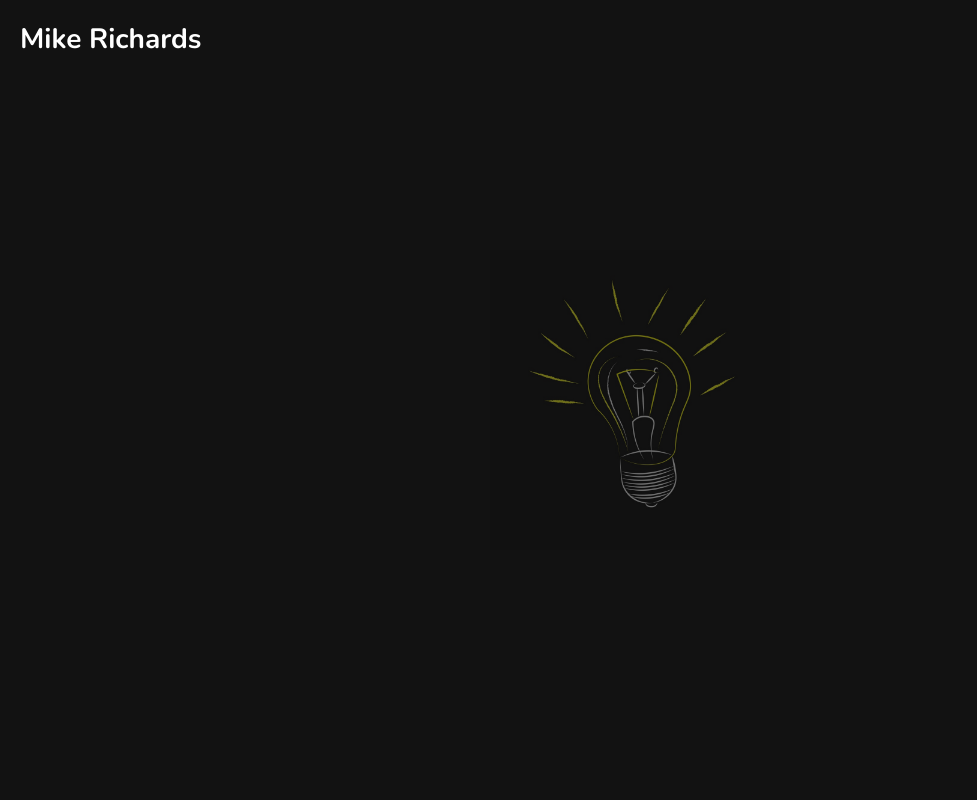
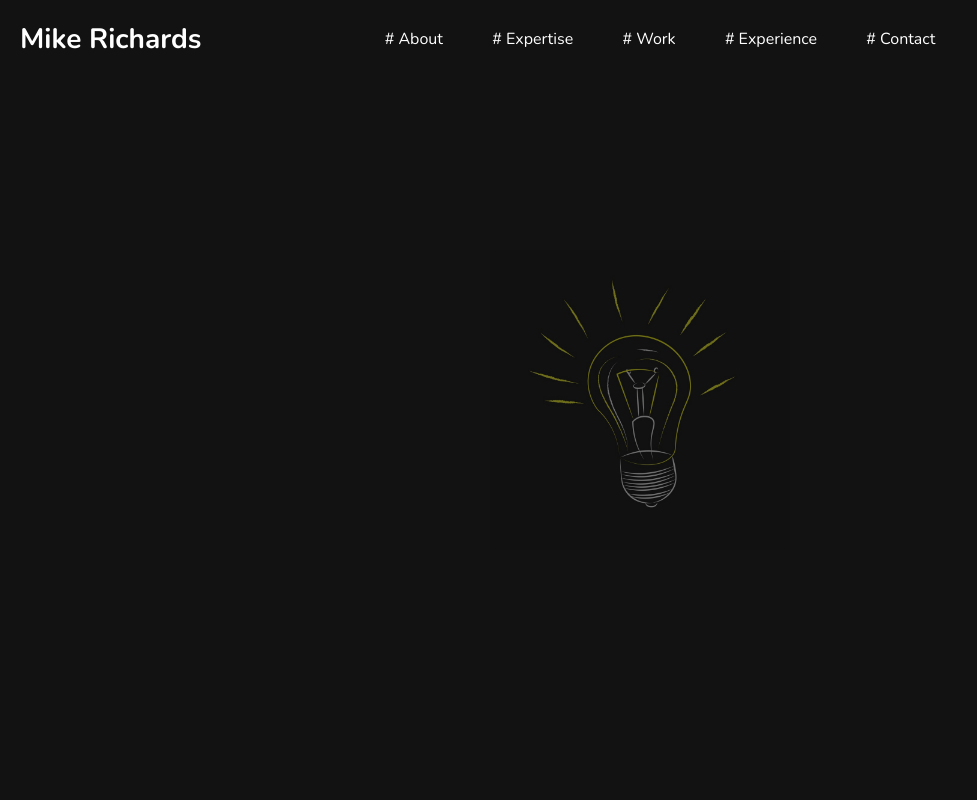
Before and after one commit to mrichhub/mikerichards.tech, a React (Vite) app: page /portfolio in a window 1280 px wide. Shown: the top 800 px of the page, without its empty margins (0-977 px from the left). Built offline with nearby package versions, Linux system fonts and the light colour scheme.

Commit message:
sections, animations when scrolling

```diff
--- a/index.html
+++ b/index.html
@@ -8,7 +8,7 @@
 
 		<link rel="preconnect" href="https://fonts.googleapis.com" />
 		<link rel="preconnect" href="https://fonts.gstatic.com" crossorigin />
-		<link href="https://fonts.googleapis.com/css2?family=Nunito:wght@200;400;700&display=swap" rel="stylesheet" />
+		<link href="https://fonts.googleapis.com/css2?family=Nunito:wght@200;400;700&family=Poppins:wght@100;200;300;600&display=swap" rel="stylesheet" />
 	</head>
 	<body>
 		<div id="root"></div>
--- a/src/components/pages/intro.scss
+++ b/src/components/pages/intro.scss
@@ -19,7 +19,7 @@
 		z-index: 0;
 
 		&.show {
-			opacity: 0.7;
+			opacity: 0.8;
 			transform: translate(-40%, -100%);
 			transition: transform 1.75s ease-in-out 0.75s, opacity 1.75s ease-in-out 0.75s;
 		}
--- a/src/components/pages/intro.tsx
+++ b/src/components/pages/intro.tsx
@@ -57,7 +57,7 @@ export default function IntroPage(props: IntroPageParams) {
 		if (showLightbulb) {
 			const timer = setTimeout(() => {
 				setDisplayMainPortfolio(true)
-			}, 2000)
+			}, 2250)
 
 			return () => clearTimeout(timer)
 		}
@@ -94,7 +94,7 @@ export default function IntroPage(props: IntroPageParams) {
 			<div className="content">
 			</div>
 
-			<div className="typewriter-container">
+			<div className="typewriter-container display-linebreaks">
 				{isPageLoaded && (
 					<TypewriterStages stages={introTypewriterStages} onCompleted={() => onTypewriterFinished()} />
 				)}
--- a/src/components/pages/portfolio.scss
+++ b/src/components/pages/portfolio.scss
@@ -1,7 +1,6 @@
-.portfolio {
-	height: 100svh;
-	position: relative;
-	width: 100vw;
+:root {
+	--scroll: 0;
+}
 
 .lightbulb-background {
 	height: 100%;
@@ -10,27 +9,123 @@
 	max-width: 300px;
 	object-fit: cover;
 	opacity: 0.4;
-		position: absolute;
+	position: fixed;
 	top: 50%;
 	transform: translate(-50%, -50%);
 	width: 100%;
 	z-index: 0;
 }
 
-	.mike-richards {
+.nav {
+	background: rgba(26, 26, 26, max(min(calc(0.01 * var(--scroll) * 16), 0.8), 0.0));
+	backdrop-filter: saturate(max(min(calc(1% * var(--scroll) * 3600), 180%), 0%)) blur(max(min(calc(0.01 * var(--scroll) * 400px), 20px), 0px));
+	height: auto;
+	left: 0;
+	margin: 0;
+	padding: 20px;
+	position: fixed;
+	text-align: left;
+	top: 0;
+	width: 100%;
+	z-index: 100;
+
+	.home {
 		font-size: 28px;
 		font-weight: 700;
-		left: 20px;
+	}
+
+	ul {
+		display: flex;
+		justify-content: space-around;
+		left: 50%;
+		list-style-type: none;
+		margin: 0;
+		padding: 0;
 		position: absolute;
-		top: 20px;
+		top: 50%;
+		transform: translate(-50%, -50%);
+		width: 600px;
 
-		a {
-			cursor: pointer;
+		@media screen and (max-width: 930px) {
+			left: 62%;
+			width: 65vw;
+		}
+
+		@media screen and (max-width: 600px) {
+			display: none;
 		}
 	}
+}
+
+.portfolio {
+	position: relative;
+	width: 100vw;
 
 	.content {
 		position: relative;
 		z-index: 1;
+
+		.section {
+			height: 100svh;
+			position: relative;
+			width: 100vw;
+
+			.headline {
+				font-family: 'Poppins', sans-serif;
+				position: absolute;
+				left: 50%;
+				top: 50%;
+				transform: translate(-50%, -50%);
+				width: 100%;
+
+				h1 {
+					font-size: 65px;
+					font-weight: 600;
+					margin: 0;
+					opacity: 0;
+					padding: 0;
+					transform: scale(max(min(calc(1 - (.01 * var(--scroll) * 3)), 1), 0)) translateY(max(min(calc(.01 * var(--scroll) * 2000%), 100%), 0%));
+					transition: opacity 1.25s ease-in-out;
+
+					&.show {
+						opacity: max(min(calc(1 - (.01 * var(--scroll) * 20)), 1), 0);
+					}
+
+					&.intro-done {
+						transition: none;
 					}
 				}
+
+				h3 {
+					font-size: 20px;
+					font-weight: 300;
+					margin: 0;
+					opacity: 0;
+					padding: 0;
+					transform: translateY(50%);
+					transition: opacity 1s ease-in-out 0.5s, transform 1s ease-in-out 0.25s;
+
+					&.show {
+						opacity: max(min(calc(1 - (.01 * var(--scroll) * 20)), 1), 0);
+						transform: translateY(max(min(calc(.01 * var(--scroll) * 4000%), 200%), 0%)) scale(max(min(calc(1 - (.01 * var(--scroll) * 3)), 1), 0));
+					}
+
+					&.intro-done {
+						transition: none;
+					}
+				}
+			}
+		}
+	}
+}
+
+ a {
+	cursor: pointer;
+	display: inline-block;
+	transition: scale 0.2s ease-in-out, color 0.2s ease-in-out;
+
+	&:hover {
+		color: var(--yellow1);
+		scale: 1.1;
+	}
+ }
--- a/src/components/pages/portfolio.tsx
+++ b/src/components/pages/portfolio.tsx
@@ -1,51 +1,77 @@
 import classNames from "classnames"
-import { useEffect, useState } from "react"
 import lightbulbImage from "../../assets/images/lightbulb3.jpg"
 import { useIsPageLoaded } from "../../hooks/useIsPageLoaded"
+import { useScrollVar } from "../../hooks/useScrollVar"
+import { useTimedFlag } from "../../hooks/useTimedFlag"
 import { Typewriter } from "../typewriter/typewriter"
 import "./portfolio.scss"
 
 export default function PortfolioPage() {
 	const isPageLoaded = useIsPageLoaded()
-	const [typewriterText, setTypewriterText] = useState("")
+	const introDone = useTimedFlag(2000)
+	useScrollVar()
 
-	const portfolioClassName = classNames(
-		"portfolio",
-		{
-			loaded: isPageLoaded,
-		},
-	)
-
-	const lightbulbBackgroundClassName = classNames(
-		"lightbulb-background",
-	)
-
-	useEffect(() => {
-		if (isPageLoaded) {
-			setTypewriterText("Mike Richards")
-		}
-	}, [isPageLoaded])
-
-	function onHomeClick() {
-		console.log("home")
+	function goToHome() {
+		console.log("goto home")
 	}
 
-	return (
-		<div className={portfolioClassName}>
-			<img
-				alt="Let there be light"
-				className={lightbulbBackgroundClassName}
-				src={lightbulbImage}
-			/>
+	function goToAboutSection() {
+		console.log("goto about section")
+	}
 
-			<div className="mike-richards">
-				<a onClick={() => onHomeClick()}>
-					<Typewriter text={typewriterText} />
-				</a>
-			</div>
+	function goToExpertiseSection() {
+		console.log("goto expertise section")
+	}
+
+	function goToWorkSection() {
+		console.log("goto work section")
+	}
+
+	function goToExperienceSection() {
+		console.log("goto experience section")
+	}
+
+	function goToContactSection() {
+		console.log("goto contact section")
+	}
+
+	return <>
+		<img
+			alt="Let there be light"
+			className="lightbulb-background"
+			src={lightbulbImage}
+		/>
+
+		<nav className="nav">
+			<a className="home" onClick={() => goToHome()}>
+				<Typewriter text="Mike Richards" />
+			</a>
+
+			<ul>
+				<li><a onClick={() => goToAboutSection()}><Typewriter text="# About" delay={200} speed={20} /></a></li>
+				<li><a onClick={() => goToExpertiseSection()}><Typewriter text="# Expertise" delay={340} speed={20} /></a></li>
+				<li><a onClick={() => goToWorkSection()}><Typewriter text="# Work" delay={560} speed={20} /></a></li>
+				<li><a onClick={() => goToExperienceSection()}><Typewriter text="# Experience" delay={680} speed={20} /></a></li>
+				<li><a onClick={() => goToContactSection()}><Typewriter text="# Contact" delay={920} speed={20} /></a></li>
+			</ul>
+		</nav>
+
+		<div className="portfolio">
 
 			<div className="content">
+				<div className="section">
+					<div className="headline">
+						<h1 className={classNames({ show: isPageLoaded, "intro-done": introDone })}>MIKE RICHARDS</h1>
+						<h3 className={classNames({ show: isPageLoaded, "intro-done": introDone })}>Startup Founder, Full-Stack Engineer, Systems Architect &amp; more...</h3>
+					</div>
+				</div>
+
+				<div className="section">About</div>
+				<div className="section">Expertise</div>
+				<div className="section">Work</div>
+				<div className="section">Experience</div>
+				<div className="section">Contact</div>
 			</div>
 		</div>
-	)
+	</>
 }
--- a/src/components/typewriter/typewriter.tsx
+++ b/src/components/typewriter/typewriter.tsx
@@ -3,6 +3,7 @@ import { Random } from "../../common/random"
 import "./typewriter.scss"
 
 export type TypewriterProps = {
+	delay?: number
 	onFinished?: () => unknown
 	speed?: TypewriterSpeed
 	text: string
@@ -16,16 +17,18 @@ export type TypewriterSpeed = number|{
 export function Typewriter(props: TypewriterProps) {
 	const speedMin = props.speed !== undefined ? (typeof props.speed === "number" ? props.speed : props.speed.min) : 20
 	const speedMax = props.speed !== undefined ? (typeof props.speed === "number" ? props.speed : props.speed.max) : 80
-	const text = [...props.text] // 'text' must be initialized like this in order to handle emojis
+	const text = [...props.text] // 'text' must be initialized like this into an array in order to handle emojis
 	const [currentText, setCurrentText] = useState("")
 
 	useEffect(() => {
 		// Determine if we're making forward progression
 		if (currentText === "" || text.join("").substring(0, currentText.length) === currentText) {
 			if (currentText.length < text.length) {
+				const delay = currentText === "" && props.delay ? props.delay : Random.int(speedMin, speedMax)
+
 				const timer = setTimeout(() => {
 					setCurrentText(prevText => prevText + text[currentText.length])
-				}, Random.int(speedMin, speedMax))
+				}, delay)
 
 				return () => clearTimeout(timer)
 			}
@@ -51,9 +54,7 @@ export function Typewriter(props: TypewriterProps) {
 		}
 	}, [props.text, currentText])
 
-	return (
-		<div className="typewriter display-linebreaks">
-			{currentText}
-		</div>
-	)
+	return <>
+		{currentText}
+	</>
 }
--- /dev/null
+++ b/src/hooks/usePageScroll.ts
@@ -0,0 +1,28 @@
+import { useEffect, useState } from "react"
+
+export function usePageScroll(): number {
+	const [pageScrollPct, setPageScrollPct] = useState(0)
+
+	useEffect(() => {
+		function loadScroll() {
+			const htmlElement = document.documentElement
+			const totalHeightValue = getComputedStyle(htmlElement).height
+			const totalHeight = parseInt(totalHeightValue.substring(0, totalHeightValue.length - 2))
+			const percentOfScreenHeightScrolled = htmlElement.scrollTop / (totalHeight - window.innerHeight)
+
+			setPageScrollPct(Math.max(Math.min(percentOfScreenHeightScrolled, 1.0), 0.0))
+		}
+
+		window.addEventListener("scroll", loadScroll)
+		window.addEventListener("resize", loadScroll)
+
+		loadScroll()
+
+		return () => {
+			window.removeEventListener("scroll", loadScroll)
+			window.removeEventListener("resize", loadScroll)
+		}
+	}, [])
+
+	return pageScrollPct
+}
--- /dev/null
+++ b/src/hooks/useScrollVar.ts
@@ -0,0 +1,9 @@
+import { usePageScroll } from "./usePageScroll"
+
+export function useScrollVar(): number {
+	const scroll = usePageScroll()
+
+	document.documentElement.style.setProperty("--scroll", `${scroll * 100}`)
+
+	return scroll
+}
--- /dev/null
+++ b/src/hooks/useTimedFlag.ts
@@ -0,0 +1,13 @@
+import { useEffect, useState } from "react"
+
+export function useTimedFlag(timeMS: number): boolean {
+	const [flag, setFlag] = useState(false)
+
+	useEffect(() => {
+		const timer = setTimeout(() => setFlag(true), timeMS)
+
+		return () => clearTimeout(timer)
+	}, [])
+
+	return flag
+}
--- a/src/main.scss
+++ b/src/main.scss
@@ -1,6 +1,7 @@
 :root {
 	--background-color: #121212;
 	--text-color: #ffffff;
+	--yellow1: #fffd10;
 }
 
 body {
```
Lines whose indentation alone changed are shown as unchanged.
